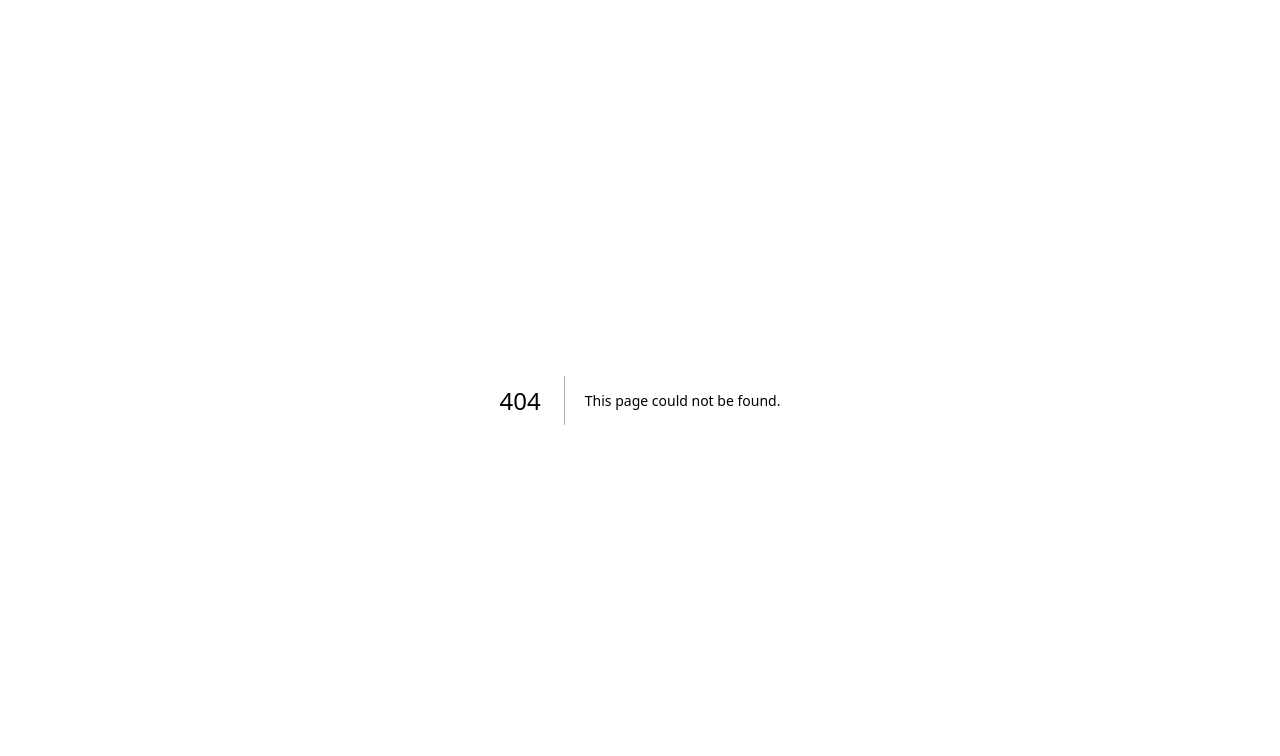
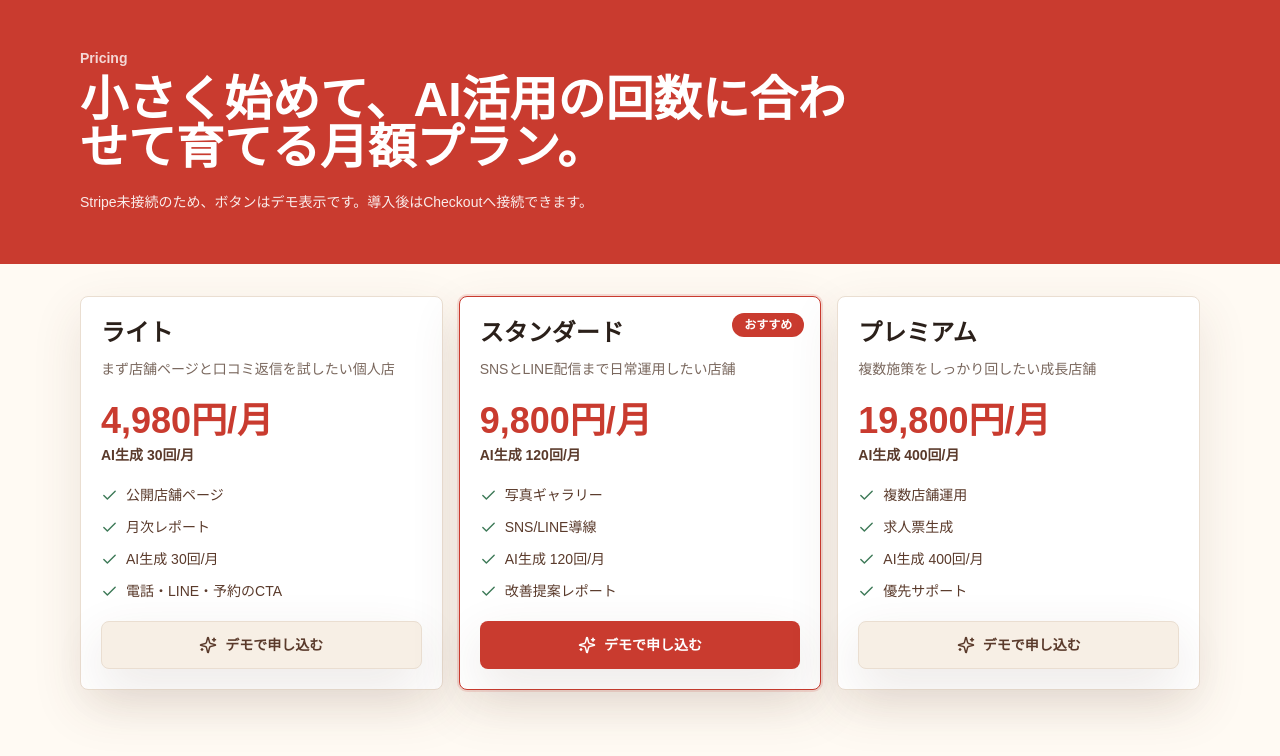
Before and after one commit to seiya3150/restaurant-ai-mvp, a Next.js app: page /pricing in a window 1280 px wide. Before the commit this address had no page. Shown: the top 756 px of the page. Built offline with nearby package versions, Linux system fonts and the light colour scheme.

Commit message:
Add pricing page

```diff
--- /dev/null
+++ b/app/pricing/page.tsx
@@ -0,0 +1,53 @@
+import { Check, Sparkles } from "lucide-react";
+import { plans } from "@/lib/plans";
+
+const ids = ["light", "standard", "premium"] as const;
+
+export default function PricingPage() {
+  return (
+    <main className="min-h-screen bg-akari-paper text-akari-ink">
+      <header className="bg-akari-red text-white">
+        <div className="mx-auto w-full max-w-6xl px-4 py-12">
+          <p className="text-sm font-bold text-white/80">Pricing</p>
+          <h1 className="mt-2 max-w-3xl text-3xl font-black leading-tight sm:text-5xl">
+            小さく始めて、AI活用の回数に合わせて育てる月額プラン。
+          </h1>
+          <p className="mt-4 max-w-2xl text-sm leading-7 text-white/90">
+            Stripe未接続のため、ボタンはデモ表示です。導入後はCheckoutへ接続できます。
+          </p>
+        </div>
+      </header>
+      <section className="mx-auto grid w-full max-w-6xl gap-4 px-4 py-8 lg:grid-cols-3">
+        {ids.map((id) => {
+          const plan = plans[id];
+          const featured = id === "standard";
+          return (
+            <article className={`relative grid gap-5 rounded-lg border bg-white p-5 shadow-warm ${featured ? "border-akari-red ring-2 ring-akari-red/15" : "border-akari-line"}`} key={id}>
+              {featured ? <span className="absolute right-4 top-4 rounded-full bg-akari-red px-3 py-1 text-xs font-black text-white">おすすめ</span> : null}
+              <div>
+                <h2 className="text-2xl font-black">{plan.name}</h2>
+                <p className="mt-2 text-sm leading-6 text-akari-muted">{plan.bestFor}</p>
+              </div>
+              <div>
+                <p className="text-4xl font-black text-akari-red">{plan.price}</p>
+                <p className="mt-1 text-sm font-bold text-akari-brown">AI生成 {plan.aiLimit}回/月</p>
+              </div>
+              <ul className="grid gap-3">
+                {plan.features.map((feature) => (
+                  <li className="flex items-center gap-2 text-sm text-akari-brown" key={feature}>
+                    <Check className="text-akari-green" size={17} />
+                    {feature}
+                  </li>
+                ))}
+              </ul>
+              <button className={`mt-auto inline-flex h-12 items-center justify-center gap-2 rounded-lg px-4 text-sm font-black shadow-warm ${featured ? "bg-akari-red text-white" : "border border-akari-line bg-akari-soft text-akari-brown"}`} type="button">
+                <Sparkles size={18} />
+                デモで申し込む
+              </button>
+            </article>
+          );
+        })}
+      </section>
+    </main>
+  );
+}
```
